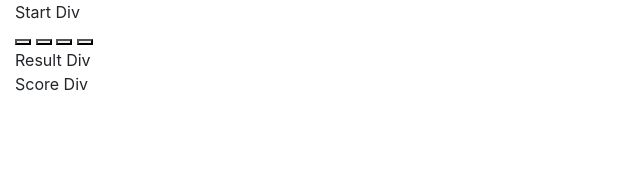
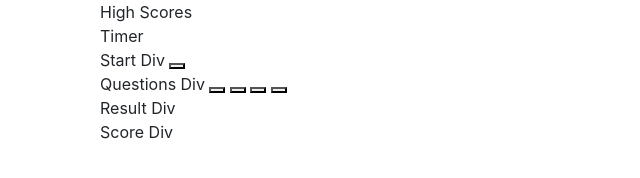
Before and after one commit to levgir/Code-Quiz, a plain HTML site: page index.html in a window 1280 px wide. Shown: the whole page, without its empty margins (0-640 px from the left). Drawn offline with nearby package versions, Linux system fonts and the light colour scheme.

Commit message:
I added some basic bootstrap containers to the divs

```diff
--- a/index.html
+++ b/index.html
@@ -9,14 +9,16 @@
     <title>Document</title>
 </head>
 <body>
-
+    <div class="container">
         <header class="col-6">
-        <div id="highScores"></div>
-        <div id="timer"></div>
+            <div id="highScores">High Scores</div>
+            <div id="timer">Timer</div>
         </header>
 
-    <div id="startDiv" class="col-6">Start Div</div>
-    <div id="questionsDiv" class="col-6">
+        <div id="startDiv" class="col-6">Start Div
+            <button id="startButton"></button>
+        </div>
+        <div id="questionsDiv" class="col-6">Questions Div
             <button id="button1"></button>
             <button id="button2"></button>
             <button id="button3"></button>
@@ -28,6 +30,14 @@
 
 
 
+
+
+
+
+    </div>
+
+
+
     <script src="https://code.jquery.com/jquery-3.3.1.slim.min.js" integrity="sha384-q8i/X+965DzO0rT7abK41JStQIAqVgRVzpbzo5smXKp4YfRvH+8abtTE1Pi6jizo" crossorigin="anonymous"></script>
     <script src="https://cdnjs.cloudflare.com/ajax/libs/popper.js/1.14.7/umd/popper.min.js" integrity="sha384-UO2eT0CpHqdSJQ6hJty5KVphtPhzWj9WO1clHTMGa3JDZwrnQq4sF86dIHNDz0W1" crossorigin="anonymous"></script>
     <script src="https://stackpath.bootstrapcdn.com/bootstrap/4.3.1/js/bootstrap.min.js" integrity="sha384-JjSmVgyd0p3pXB1rRibZUAYoIIy6OrQ6VrjIEaFf/nJGzIxFDsf4x0xIM+B07jRM" crossorigin="anonymous"></script>
```
Lines whose indentation alone changed are shown as unchanged.
